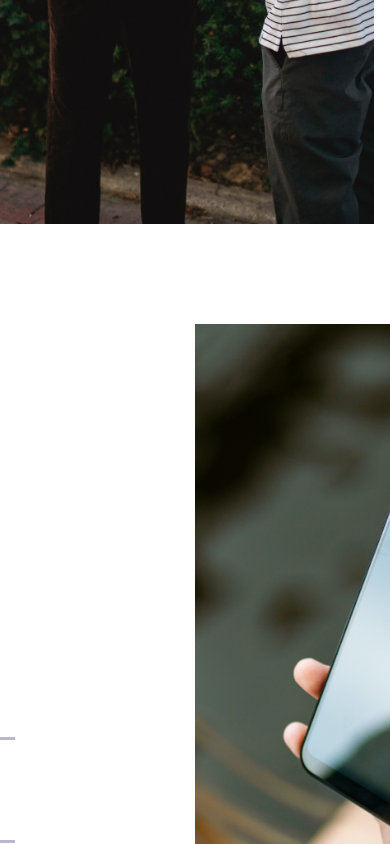
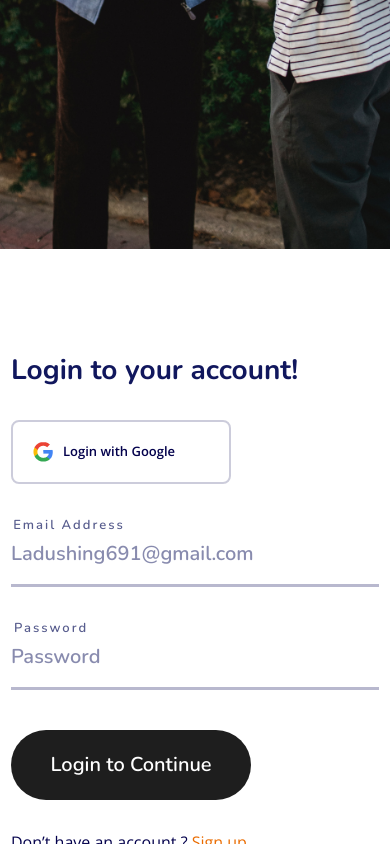
Before and after one commit to SKBWEBDEV/chatapplication, a React (Vite) app: page / in a window 390 px wide. Shown: the part 1156-2000 px from the top of the page. Built offline with nearby package versions, Linux system fonts and the light colour scheme; a web font is replaced by a local one.

Commit message:
solvetwo

```diff
--- a/src/components/Chatapplication/Login.jsx
+++ b/src/components/Chatapplication/Login.jsx
@@ -3,26 +3,26 @@ import Google from "../../assets/google.png"
 const Login = () => {
   return (
     <div className="mt-25">
-      <div className="flex items-center">
-        <div className="w-[50%] flex justify-end ">
-          <div className="mr-[180px]">
-            <h1 className="font-bold text-[34px] text-[#11175D] font-secondary">Login to your account!</h1>
+      <div className="md:flex items-center">
+        <div className="md:w-[50%]  flex md:justify-end justify-center">
+          <div className="md:mr-[180px]">
+            <h1 className="font-bold text-[28px] md:text-[34px] text-[#11175D] font-secondary">Login to your account!</h1>
 
-          <div className="flex rounded-[8px] gap-[10px] items-center mt-[29px] border-[#03014C]/20 border-2 w-[220px] py-[22px] px-[35px]">
+          <div className="flex rounded-[8px] gap-[10px] items-center mt-[29px] border-[#03014C]/20 border-2 w-[220px] md:py-[22px] px-5 md:px-[35px] py-5">
             <img src={Google} alt="" />
             <p className="text-[13px] font-semibold font-primary text-[#03014C]">Login with Google</p>
           </div>
 
 
           <div className="relative mt-[40px] border-b-3 border-[#B8B8CE]">
-            <input className=" py-[15px]  pr-[66px] w-[368px] outline-0 font-secondary text-[20px] font-semibold
+            <input className=" py-[15px]  md:pr-[66px] md:w-[368px] outline-0 font-secondary text-[20px] font-semibold
                text-[#11175D]" type="text" placeholder="Ladushing691@gmail.com "/>
             <p className="text-[#585D8E] text-[13px] font-secondary font-semibold absolute top-[-8px]
             left-[-12px] bg-white w-35 text-center tracking-[2px]">Email Address</p>
           </div>
 
            <div className="relative mt-[40px] border-b-3 border-[#B8B8CE]">
-            <input className=" py-[15px]  pr-[66px] w-[368px] font-secondary text-[20px] font-semibold
+            <input className=" py-[15px]  pr-[66px] w-[368px] outline-0 font-secondary text-[20px] font-semibold
              text-[#11175D]" type="text" placeholder="Password"/>
             <p className="text-[#585D8E] text-[13px] font-secondary font-semibold absolute top-[-8px]
             left-[-20px] bg-white w-30 text-center tracking-[2px]">Password</p>
@@ -31,15 +31,15 @@ const Login = () => {
 
 
            <div className="mt-[40px] ">
-            <button className="text-[20px] w-[368px] bg-[#1E1E1E] rounded-full text-white py-[20px]  font-semibold font-secondary"><a href="">Login to Continue</a></button>
-            <p className="mt-[30px] text-[#03014C] ml-22 text-[13px] font-primary font-normal">
+            <button className="text-[20px] w-60 md:w-[368px] bg-[#1E1E1E] rounded-full text-white py-[20px]  font-semibold font-secondary"><a href="">Login to Continue</a></button>
+            <p className="mt-[30px] text-[#03014C] md:ml-22 text-[16px] md:text-[13px] font-primary font-normal">
               Don’t have an account ?  <span className="text-[#EA6C00]">Sign up</span></p>
            </div>
 
 
           </div>
         </div>
-        <div className="w-[50%] ">
+        <div className="md:w-[50%] w-full mt-5">
           <img className="h-screen w-full object-cover" src={Here} alt="" />
         </div>
       </div>
--- a/src/components/Chatapplication/Ragister.jsx
+++ b/src/components/Chatapplication/Ragister.jsx
@@ -74,7 +74,8 @@ const Ragister = () => {
         <div className="md:w-[50%] flex md:justify-end justify-center">
           <div className="md:mr-[70px]">
             <h1 className="font-bold md:text-[34px] text-[23px] text-[#11175D] font-secondary">Get started with easily register</h1>
-          <p className="text-[#808080] font-secondary md:text-[20px] font-normal">Free register and you can enjoy it</p>
+          <p className="text-[#808080] font-secondary md:text-[20px] font-normal">Free register and you can enjoy it
+          </p>
 
 
           <div className="relative mt-[40px]">
@@ -114,13 +115,13 @@ const Ragister = () => {
             <button
             onClick={signUp} className="text-[20px]  outline-0 w-50 md:w-[368px] bg-[#1E1E1E] rounded-full text-white
             py-[20px]  font-semibold font-secondary cursor-pointer"><a href="#">Sign up</a></button>
-            <p className="mt-[30px] text-[#03014C] ml-22 text-[13px] font-primary font-normal">Already  have an account ? <span className="text-[#EA6C00]">Sign I n</span></p>
+            <p className="mt-[30px] text-[#03014C] md:ml-22 text-[16px] md:text-[13px] font-primary font-normal">Already  have an account ? <span className="text-[#EA6C00]">Sign I n</span></p>
            </div>
 
 
           </div>
         </div>
-        <div className="md:w-[50%] mr-4 md:mr-0">
+        <div className="md:w-[50%] w-full mt-5 md:mt-0">
           <img className="h-screen w-full object-cover" src={Reg} alt="" />
         </div>
       </div>
```
